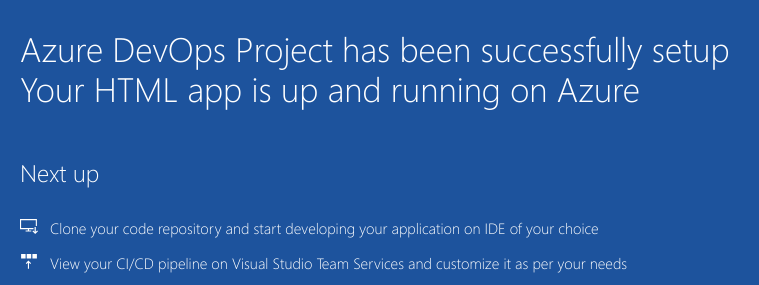
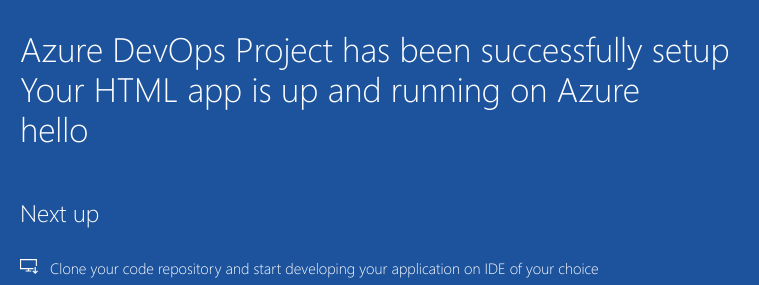
Before and after one commit to Anushaaravind/html-project, a plain HTML site: page index.html in a window 1280 px wide. Shown: the part 442-727 px from the top of the page, 205-964 px from the left. Drawn offline with Linux system fonts and the light colour scheme.

Commit message:
modified

```diff
--- a/index.html
+++ b/index.html
@@ -21,6 +21,7 @@
                 <div class="success-text">Success!</div>
                 <div class="description line-1"> Azure DevOps Project has been successfully setup</div>
                 <div class="description line-2"> Your HTML app is up and running on Azure</div>
+				<div class="description line-3"> hello</div>
                 <div class="next-steps-container">
                     <div class="next-steps-header">Next up</div>
                     <div class="next-steps-body">
```
